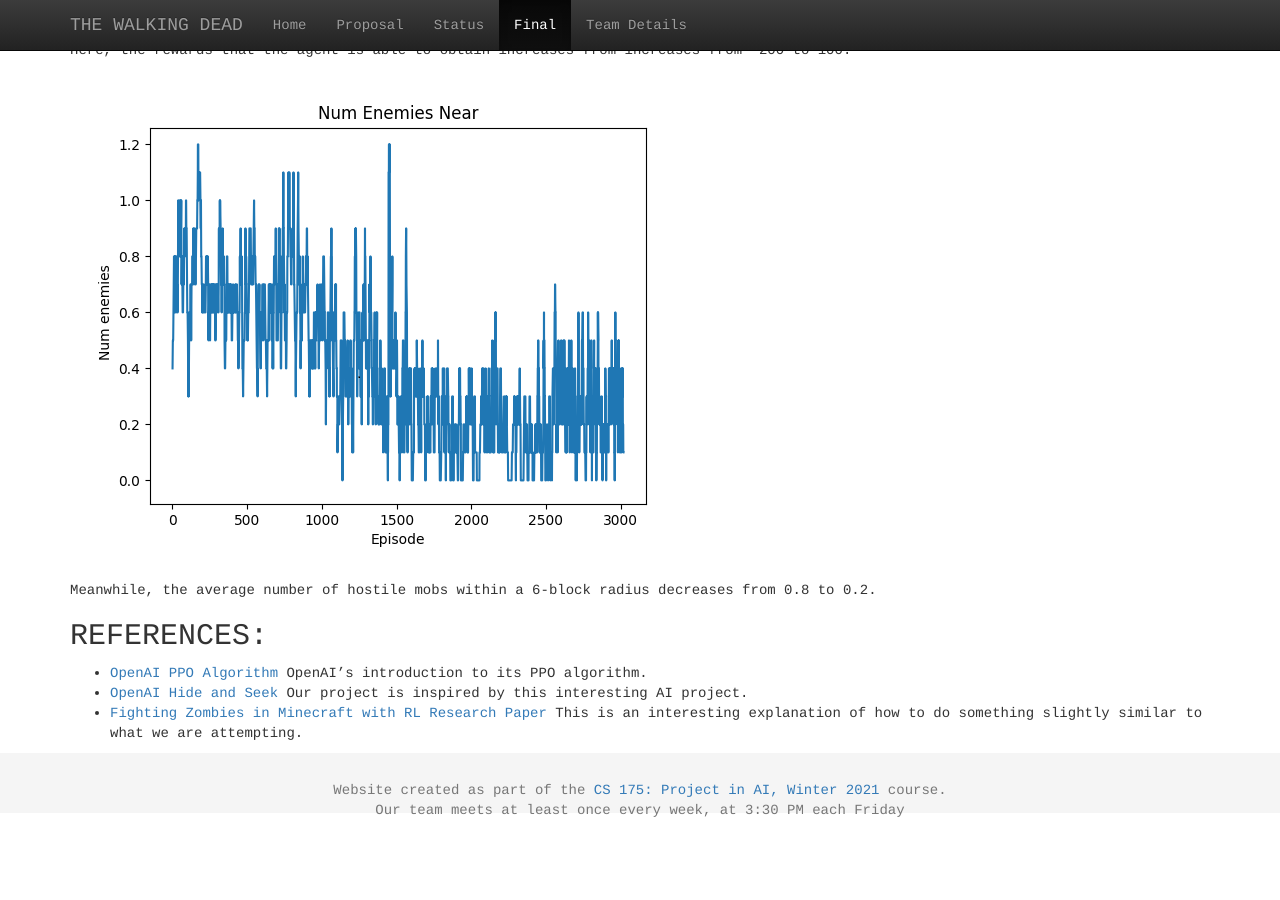
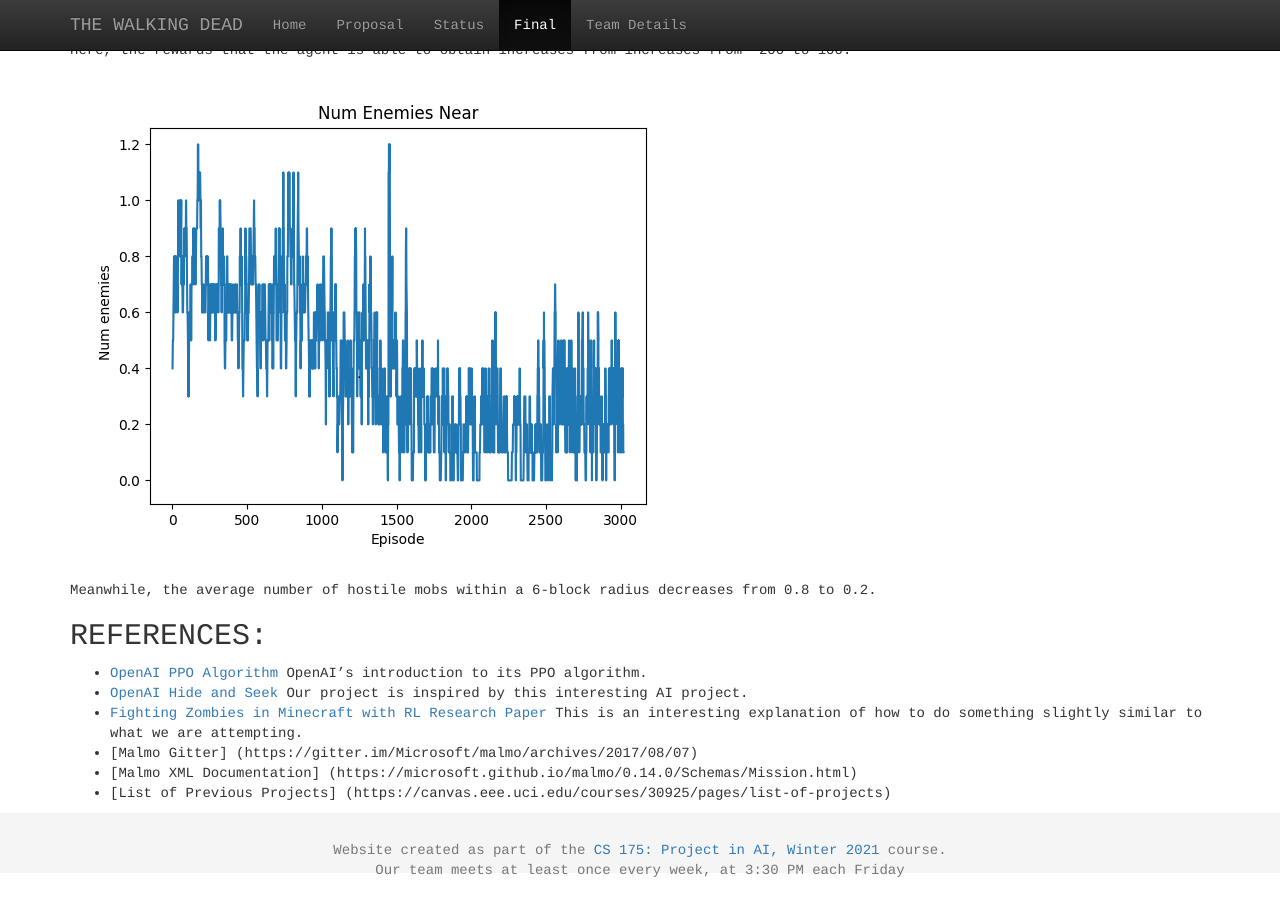
Before and after one commit to rayoh123/Moobloom, a Jekyll site: the page built from docs/final.md, in a window 1280 px wide and 900 px high, scrolled down 8764 px. Built offline with Jekyll 4.4.1, drawn with Linux system fonts in a browser that asks for light colours; before the commit the page ends 9604 px from its top, so only the background shows below that.

Commit message:
Update final.md

```diff
--- a/docs/final.md
+++ b/docs/final.md
@@ -160,3 +160,6 @@ that the agent has learnt to stay away from hostile mobs.
 - [OpenAI Hide and Seek](https://www.youtube.com/watch?v=Lu56xVlZ40M) Our project is inspired by this interesting AI project.
 - [Fighting Zombies in Minecraft with RL Research Paper](http://cs229.stanford.edu/proj2016/report/UdagawaLeeNarasimhan-FightingZombiesInMinecraftWithDeepReinforcementLearning-report.pdf)
 This is an interesting explanation of how to do something slightly similar to what we are attempting.
+- [Malmo Gitter] (https://gitter.im/Microsoft/malmo/archives/2017/08/07)
+- [Malmo XML Documentation] (https://microsoft.github.io/malmo/0.14.0/Schemas/Mission.html)
+- [List of Previous Projects] (https://canvas.eee.uci.edu/courses/30925/pages/list-of-projects)
```
